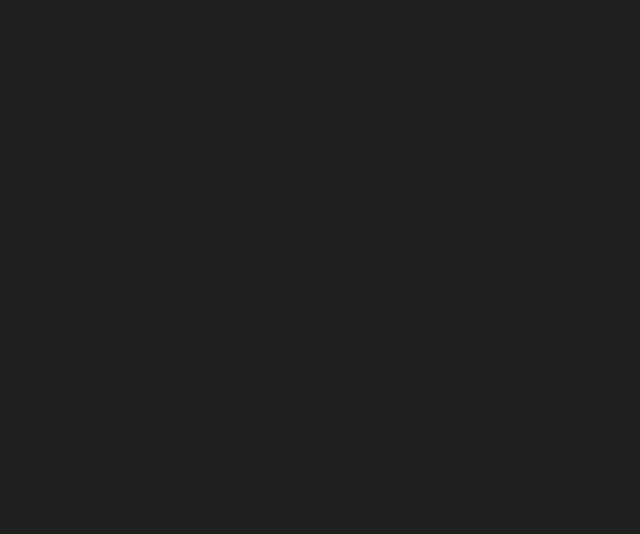
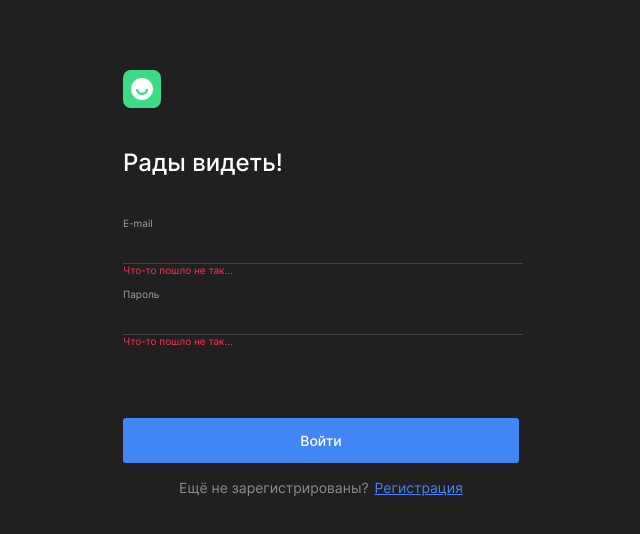
Before and after one commit to VanVorobyov/movies-explorer-frontend, a React (Create React App) app: page /signin in a window 1280 px wide. Before the commit this address had no page. Shown: the top 534 px of the page, without its empty margins (319-959 px from the left). Built offline with nearby package versions, Linux system fonts and the light colour scheme.

Commit message:
Добавляет страницы регистрации и авториазации

```diff
--- a/src/components/App/App.jsx
+++ b/src/components/App/App.jsx
@@ -3,10 +3,10 @@
 import React from 'react';
 import Main from '../Main/Main';
 import Movies from '../Movies/Movies';
-// import SavedMovies from '../SavedMovies/SavedMovies';
-// import Profile from '../Profile/Profile';
-// import Login from '../Login/Login';
-// import Register from '../Register/Register';
+import SavedMovies from '../SavedMovies/SavedMovies';
+import Profile from '../Profile/Profile';
+import Login from '../Login/Login';
+import Register from '../Register/Register';
 
 const App = () => {
   return (
@@ -22,7 +22,7 @@
           element={<Movies />}
         />
 
-        {/* <Route
+        <Route
           path="/saved-movies"
           element={<SavedMovies />}
         />
@@ -40,7 +40,7 @@
         <Route
           path="/signup"
           element={<Register />}
-      /> */}
+        />
       </Routes>
     </div>
   );
--- /dev/null
+++ b/src/components/Form/Form.css
@@ -0,0 +1,74 @@
+.auth__form {
+  max-width: 396px;
+  width: 100%;
+
+  margin: 0 auto;
+
+  display: flex;
+  flex-direction: column;
+}
+
+.auth__form__logo {
+  width: 38px;
+  height: 38px;
+
+  margin: 70px 0 0;
+}
+
+.auth__form__title {
+  margin: 40px 0 40px;
+
+  color: #fff;
+  font-family: Inter;
+  font-size: 24px;
+  font-style: normal;
+  font-weight: 500;
+  line-height: normal;
+}
+
+.auth__form-button {
+  height: 45px;
+
+  margin: 59px 0 0 0;
+
+  border: none;
+  border-radius: 3px;
+  background: #4285f4;
+
+  color: #fff;
+  text-align: center;
+  font-family: Inter;
+  font-size: 14px;
+  font-style: normal;
+  font-weight: 500;
+  line-height: normal;
+}
+
+.auth__form-text-wrap {
+  margin: 16px 0 0 0;
+
+  display: flex;
+  justify-content: center;
+  gap: 6px;
+}
+
+.auth__form-text {
+  margin: 0;
+
+  color: #8b8b8b;
+  text-align: center;
+  font-family: Inter;
+  font-size: 14px;
+  font-style: normal;
+  font-weight: 400;
+  line-height: normal;
+}
+.auth__form-link {
+  color: #4285f4;
+  text-align: center;
+  font-family: Inter;
+  font-size: 14px;
+  font-style: normal;
+  font-weight: 400;
+  line-height: normal;
+}
--- /dev/null
+++ b/src/components/Form/Form.jsx
@@ -0,0 +1,48 @@
+import React from 'react';
+import './Form.css';
+import { Link } from 'react-router-dom';
+import logo from '../../images/logo.svg';
+
+const Form = (props) => {
+  const { title, children, onSubmit, name, isValid, isDisabled, isLoading, loadingText, buttonText, link, text, linkText } = props;
+  return (
+    <>
+      <form
+        action="#"
+        method="post"
+        className="auth__form"
+        name="auth-form"
+        autoComplete="off"
+        noValidate
+        onSubmit={onSubmit}
+      >
+        <img
+          src={logo}
+          alt="Логотип"
+          className="auth__form__logo"
+        />
+        <h1 className="auth__form__title">{title}</h1>
+        {children}
+        <button
+          className={`auth__form-button auth__form-button_${name} ${!isValid || isDisabled ? 'auth__form-button_disabled' : ''}`}
+          type="submit"
+          disabled={!isValid || isDisabled}
+        >
+          {isLoading ? loadingText : buttonText}
+        </button>
+
+        <div className="auth__form-text-wrap">
+          <p className="auth__form-text">{text}</p>
+          <Link
+            to={link}
+            className="auth__form-link"
+          >
+            {linkText}
+          </Link>
+        </div>
+      </form>
+    </>
+  );
+};
+
+export default Form;
--- /dev/null
+++ b/src/components/FormInput/FormInput.css
@@ -0,0 +1,44 @@
+.auth__form-label {
+  color: #a0a0a0;
+  font-family: Inter;
+  font-size: 10px;
+  font-style: normal;
+  font-weight: 400;
+  line-height: normal;
+}
+
+.auth__form-input {
+  width: 100%;
+  height: 32px;
+
+  background-color: transparent;
+
+  border: none;
+  border-bottom: 1px solid #424242;
+  transition: border 0.4s ease;
+
+  color: #fff;
+  font-family: Inter;
+  font-size: 14px;
+  font-style: normal;
+  font-weight: 500;
+  line-height: normal;
+}
+
+.auth__form-input:focus {
+  outline: none;
+  border-bottom: 1px solid #4285f4;
+}
+
+.auth__input-error {
+  height: 24px;
+
+  color: #ff3055;
+  font-family: Inter;
+  font-size: 10px;
+  font-style: normal;
+  font-weight: 400;
+  line-height: normal;
+
+  word-wrap: break-word;
+}
--- /dev/null
+++ b/src/components/FormInput/FormInput.jsx
@@ -0,0 +1,33 @@
+import React from 'react';
+import './FormInput.css';
+
+const FormInput = (props) => {
+  const { name, title, handleChange } = props;
+
+  return (
+    <>
+      <label
+        className={`auth__form-label`}
+        htmlFor={`${name}`}
+      >
+        {title}
+      </label>
+      <input
+        id={`${name}`}
+        type={{ name } === 'name' ? 'text' : `${name}`}
+        className={`auth__form-input auth__form-input_${name}`}
+        placeholder={``}
+        name={`${name}-input`}
+        autoComplete="new-password"
+        required={true}
+        minLength="2"
+        maxLength="30"
+        onChange={handleChange}
+        // value={values[this.name] || ''}
+      ></input>
+      <span className="auth__input-error">Что-то пошло не так...</span>
+    </>
+  );
+};
+
+export default FormInput;
--- a/src/components/Login/Login.jsx
+++ b/src/components/Login/Login.jsx
@@ -0,0 +1,36 @@
+import React from 'react';
+import Form from '../Form/Form';
+import FormInput from '../FormInput/FormInput';
+
+const Login = (props) => {
+  const { onSubmit, isValid, isDisabled, isLoading } = props;
+
+  return (
+    <>
+      <Form
+        title={`Рады видеть!`}
+        onSubmit={onSubmit}
+        name={`signin`}
+        isValid={isValid}
+        isDisabled={isDisabled}
+        isLoading={isLoading}
+        loadingText={`Войти...`}
+        buttonText={`Войти`}
+        link={`/signup`}
+        text={`Ещё не зарегистрированы?`}
+        linkText={`Регистрация`}
+      >
+        <FormInput
+          name={`email`}
+          title={`E-mail`}
+        />
+        <FormInput
+          name={`password`}
+          title={`Пароль`}
+        />
+      </Form>
+    </>
+  );
+};
+
+export default Login;
--- a/src/components/Movies/Movies.jsx
+++ b/src/components/Movies/Movies.jsx
@@ -3,7 +3,7 @@
 import SearchForm from '../SearchForm/SearchForm';
 import MoviesCardList from '../MoviesCardList/MoviesCardList';
 import Footer from '../Footer/Footer';
-// import Preloader from '../SearchForm/SearchForm';
+// import Preloader from '../Preloader/Preloader';
 
 const Movies = () => {
   return (
--- a/src/components/Profile/Profile.jsx
+++ b/src/components/Profile/Profile.jsx
@@ -0,0 +1,35 @@
+import React from 'react';
+
+const Profile = () => {
+  return (
+    <div className="profile">
+      <h1 className="profile__title">Привет, Виталий!</h1>
+      <div className="profile__wrapper">
+        <div className="profile__label">
+          <p className="profile__label-text">Имя</p>
+          <p className="profile__label-text">Виталий</p>
+        </div>
+        <div className="profile__label">
+          <p className="profile__label-text">E-mail</p>
+          <p className="profile__label-text">pochta@yandex.ru</p>
+        </div>
+        <div className="profile__links">
+          <button
+            type="button"
+            className="profile__link"
+          >
+            Редактировать
+          </button>
+          <button
+            type="button"
+            className="profile__link profile__link_exit"
+          >
+            Выйти из аккаунта
+          </button>
+        </div>
+      </div>
+    </div>
+  );
+};
+
+export default Profile;
--- a/src/components/Register/Register.jsx
+++ b/src/components/Register/Register.jsx
@@ -0,0 +1,39 @@
+import React from 'react';
+import Form from '../Form/Form';
+import FormInput from '../FormInput/FormInput';
+
+const Register = (props) => {
+  const { onSubmit, isValid, isDisabled, isLoading } = props;
+  return (
+    <section className="register">
+      <Form
+        title={`Добро пожаловать!`}
+        onSubmit={onSubmit}
+        name={`signup`}
+        isValid={isValid}
+        isDisabled={isDisabled}
+        isLoading={isLoading}
+        loadingText={`Регистрация...`}
+        buttonText={`Зарегистрироваться`}
+        link={`/signin`}
+        text={`Уже зарегистрированы?`}
+        linkText={`Войти`}
+      >
+        <FormInput
+          name={`name`}
+          title={`Имя`}
+        />
+        <FormInput
+          name={`email`}
+          title={`E-mail`}
+        />
+        <FormInput
+          name={`password`}
+          title={`Пароль`}
+        />
+      </Form>
+    </section>
+  );
+};
+
+export default Register;
--- a/src/components/SavedMovies/SavedMovies.jsx
+++ b/src/components/SavedMovies/SavedMovies.jsx
@@ -1,18 +1,20 @@
 import React from 'react';
 import Header from '../Header/Header';
 import SearchForm from '../SearchForm/SearchForm';
-import MoviesCardList from '../SearchForm/SearchForm';
+import MoviesCardList from '../MoviesCardList/MoviesCardList';
 import Footer from '../Footer/Footer';
-import Preloader from '../SearchForm/SearchForm';
+// import Preloader from '../Preloader/Preloader';
 
 const SavedMovies = () => {
-  <>
-    <Header />
-    <SearchForm />
-    <MoviesCardList />
-    <Footer />
-    <Preloader />
-  </>;
+  return (
+    <>
+      <Header />
+      <SearchForm />
+      <MoviesCardList />
+      <Footer />
+      {/* <Preloader /> */}
+    </>
+  );
 };
 
 export default SavedMovies;
--- a/src/components/SearchForm/SearchForm.css
+++ b/src/components/SearchForm/SearchForm.css
@@ -20,14 +20,18 @@
 }
 
 .search__input {
-  min-height: 72px;
+  height: 72px;
   width: 100%;
+
+  box-sizing: border-box;
 
   padding: 0 0 0 25px;
 
+  outline: none;
   border-radius: 8px;
   border: 1.5px solid rgba(170, 170, 170, 0.2);
   background-color: transparent;
+  transition: border 0.4s ease;
 
   color: #fff;
   font-family: Inter;
@@ -35,6 +39,10 @@
   font-style: normal;
   font-weight: 400;
   line-height: 20px; /* 111.111% */
+}
+
+.search__input:focus {
+  border: 1.5px solid rgb(66, 133, 244);
 }
 
 .search__input::placeholder {
--- a/src/components/SearchForm/SearchForm.jsx
+++ b/src/components/SearchForm/SearchForm.jsx
@@ -9,7 +9,7 @@
         <form className="search-form">
           <input
             id="search-input"
-            type="search"
+            type="text"
             className="search__input"
             placeholder="Фильм"
             autoComplete="off"
```
Lines whose indentation alone changed are shown as unchanged.
